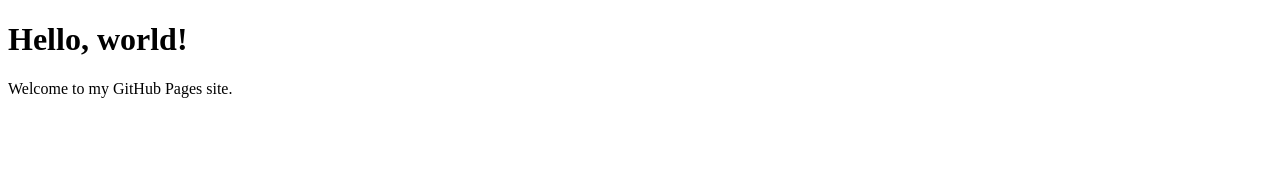
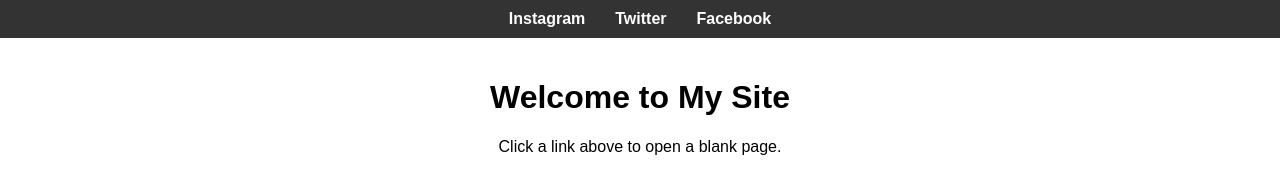
Before and after one commit to hypatiaisback/mexxing, a plain HTML site: page index.html in a window 1280 px wide. Drawn offline with Linux system fonts and the light colour scheme.

Commit message:
Update index.html

```diff
--- a/index.html
+++ b/index.html
@@ -3,10 +3,42 @@
 <head>
   <meta charset="UTF-8" />
   <meta name="viewport" content="width=device-width, initial-scale=1.0" />
-  <title>My Static Site</title>
+  <title>Social Menu</title>
+  <style>
+    body {
+      margin: 0;
+      font-family: Arial, sans-serif;
+    }
+    nav {
+      background-color: #333;
+      padding: 10px;
+      display: flex;
+      justify-content: center;
+    }
+    nav a {
+      color: white;
+      text-decoration: none;
+      margin: 0 15px;
+      font-weight: bold;
+    }
+    nav a:hover {
+      text-decoration: underline;
+    }
+    .content {
+      padding: 20px;
+      text-align: center;
+    }
+  </style>
 </head>
 <body>
-  <h1>Hello, world!</h1>
-  <p>Welcome to my GitHub Pages site.</p>
+  <nav>
+    <a href="instagram.html" target="_blank">Instagram</a>
+    <a href="twitter.html" target="_blank">Twitter</a>
+    <a href="facebook.html" target="_blank">Facebook</a>
+  </nav>
+  <div class="content">
+    <h1>Welcome to My Site</h1>
+    <p>Click a link above to open a blank page.</p>
+  </div>
 </body>
 </html>
```
